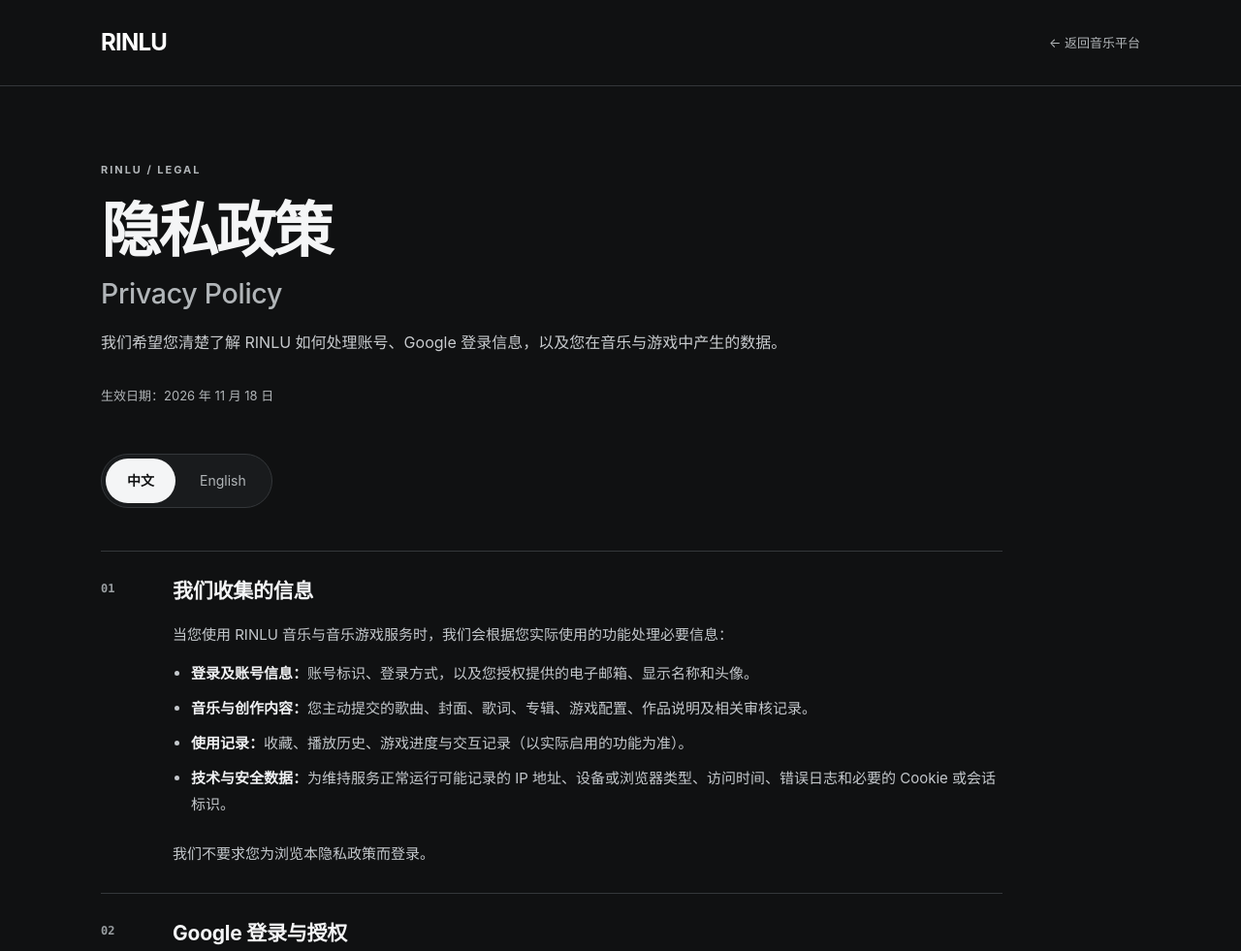
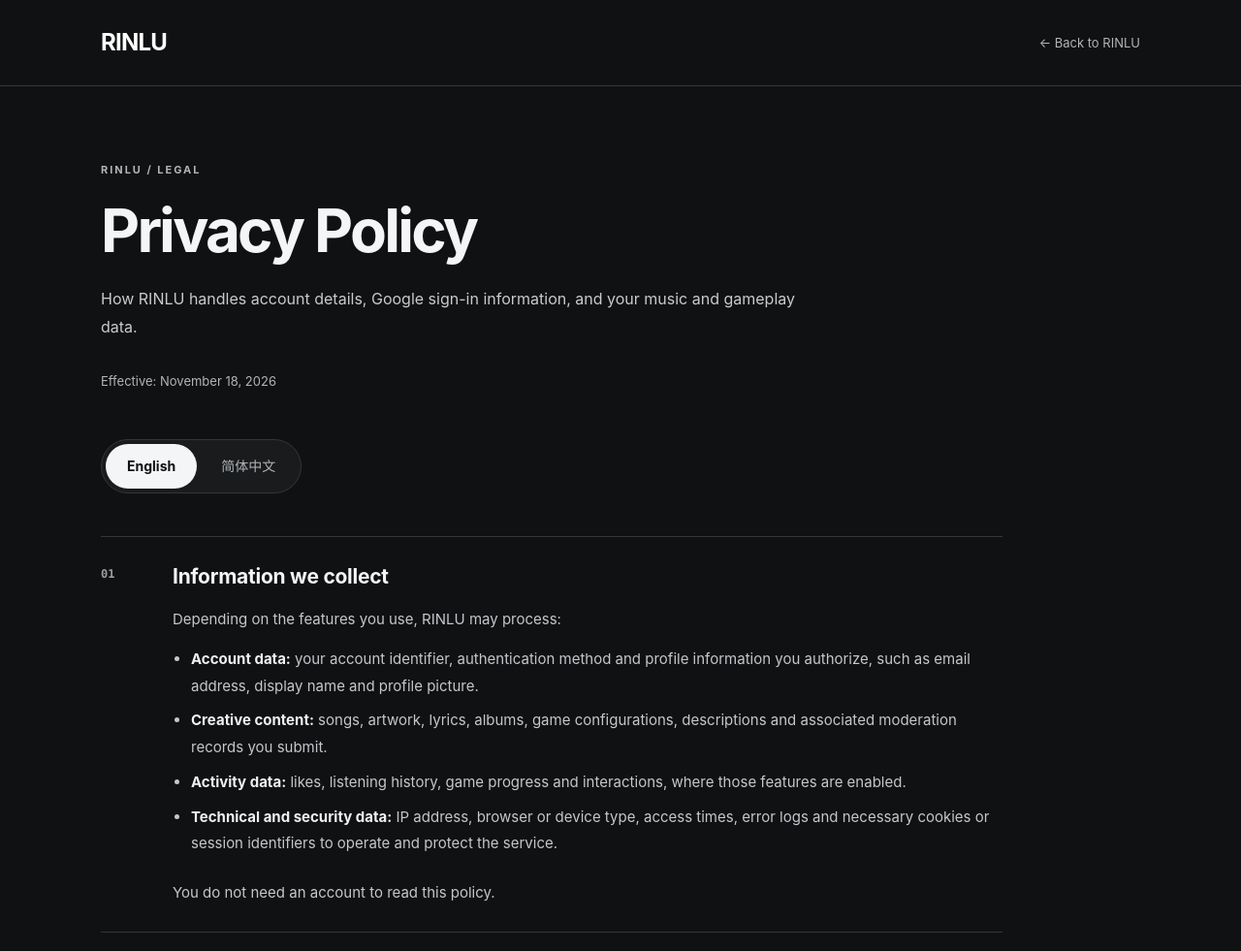
Before and after one commit to urashima/rinlu-web, a plain HTML site: page site/music/privacy/index.html in a window 1280 px wide. Shown: the top 981 px of the page at 97% size. Drawn offline with Linux system fonts and the light colour scheme.

Commit message:
Default the music privacy page to English

```diff
--- a/site/music/privacy/index.html
+++ b/site/music/privacy/index.html
@@ -1,13 +1,13 @@
 <!doctype html>
-<html lang="zh-CN">
+<html lang="en">
 <head>
 <meta charset="utf-8">
 <meta name="viewport" content="width=device-width, initial-scale=1">
 <meta name="theme-color" content="#101112">
-<meta name="description" content="RINLU 音乐与音乐游戏服务隐私政策，包括 Google 登录、数据收集和删除说明。Privacy Policy for the RINLU music and music-game platform.">
+<meta name="description" content="Privacy Policy for the RINLU music and music-game platform.">
 <meta name="robots" content="index,follow">
 <link rel="canonical" href="https://rinlu.com/music/privacy">
-<title>隐私政策 / Privacy Policy — RINLU</title>
+<title>Privacy Policy — RINLU</title>
 <style>
 :root{color-scheme:dark;--bg:#101112;--surface:#191b1d;--line:#34373a;--text:#f4f5f6;--muted:#b1b5b8;--accent:#e6e8eb}
 *{box-sizing:border-box}html{scroll-behavior:smooth}body{margin:0;background:var(--bg);color:var(--text);font:15px/1.85 -apple-system,BlinkMacSystemFont,"Segoe UI","PingFang SC","Hiragino Sans GB","Microsoft YaHei",sans-serif;-webkit-font-smoothing:antialiased}
@@ -19,21 +19,20 @@ main{max-width:1120px;margin:auto;padding:76px 24px 110px}.eyebrow{font-size:11p
 @media(max-width:600px){main{padding:52px 20px 72px}.topbar{padding:16px 20px}.clause{grid-template-columns:32px minmax(0,1fr);gap:12px;padding:23px 0}.clause h2{font-size:19px}.intro{font-size:15px}.meta{margin-bottom:28px}.switch{margin-bottom:30px}.foot{padding:24px 20px}.foot nav{width:100%;justify-content:space-between}}
 @media(prefers-reduced-motion:reduce){html{scroll-behavior:auto}}
 </style>
-<noscript><style>#en[hidden]{display:block!important}#en::before{content:"English version";display:block;margin:30px 0;font-weight:bold;font-size:22px}</style></noscript>
 </head>
 <body>
-<a href="#main" style="position:absolute;left:-9999px" onfocus="this.style.left='12px'" onblur="this.style.left='-9999px'">跳到内容 / Skip to content</a>
-<header><div class="topbar"><a href="/music/" class="wordmark" aria-label="RINLU 首页">RINLU</a><a href="/music/" class="home">← <span id="back">返回音乐平台</span></a></div></header>
+<a href="#main" style="position:absolute;left:-9999px" onfocus="this.style.left='12px'" onblur="this.style.left='-9999px'" id="skip">Skip to content</a>
+<header><div class="topbar"><a href="/music/" class="wordmark" id="wordmark" aria-label="RINLU home">RINLU</a><a href="/music/" class="home">← <span id="back">Back to RINLU</span></a></div></header>
 <main id="main">
 <div class="eyebrow">RINLU / LEGAL</div>
-<h1 id="title">隐私政策<span>Privacy Policy</span></h1>
-<p class="intro" id="intro">我们希望您清楚了解 RINLU 如何处理账号、Google 登录信息，以及您在音乐与游戏中产生的数据。</p>
-<p class="meta" id="date">生效日期：2026 年 11 月 18 日</p>
-<div class="switch" role="group" aria-label="Language / 语言">
-<button id="zh-btn" type="button" data-lang="zh" aria-pressed="true">中文</button>
-<button id="en-btn" type="button" data-lang="en" aria-pressed="false">English</button>
+<h1 id="title">Privacy Policy</h1>
+<p class="intro" id="intro">How RINLU handles account details, Google sign-in information, and your music and gameplay data.</p>
+<p class="meta" id="date">Effective: November 18, 2026</p>
+<div class="switch" role="group" aria-label="Language">
+<button id="en-btn" type="button" data-lang="en" aria-pressed="true">English</button>
+<button id="zh-btn" type="button" data-lang="zh" lang="zh-Hans" aria-pressed="false">简体中文</button>
 </div>
-<article id="zh" class="policy" lang="zh-CN" aria-label="中文版隐私政策"><section class="clause" aria-labelledby="zh-01"><div class="num">01</div><div><h2 id="zh-01">我们收集的信息</h2><p>当您使用 RINLU 音乐与音乐游戏服务时，我们会根据您实际使用的功能处理必要信息：</p><ul><li><strong>登录及账号信息：</strong>账号标识、登录方式，以及您授权提供的电子邮箱、显示名称和头像。</li><li><strong>音乐与创作内容：</strong>您主动提交的歌曲、封面、歌词、专辑、游戏配置、作品说明及相关审核记录。</li><li><strong>使用记录：</strong>收藏、播放历史、游戏进度与交互记录（以实际启用的功能为准）。</li><li><strong>技术与安全数据：</strong>为维持服务正常运行可能记录的 IP 地址、设备或浏览器类型、访问时间、错误日志和必要的 Cookie 或会话标识。</li></ul><p>我们不要求您为浏览本隐私政策而登录。</p></div></section>
+<article id="zh" class="policy" lang="zh-CN" aria-label="中文版隐私政策" hidden><section class="clause" aria-labelledby="zh-01"><div class="num">01</div><div><h2 id="zh-01">我们收集的信息</h2><p>当您使用 RINLU 音乐与音乐游戏服务时，我们会根据您实际使用的功能处理必要信息：</p><ul><li><strong>登录及账号信息：</strong>账号标识、登录方式，以及您授权提供的电子邮箱、显示名称和头像。</li><li><strong>音乐与创作内容：</strong>您主动提交的歌曲、封面、歌词、专辑、游戏配置、作品说明及相关审核记录。</li><li><strong>使用记录：</strong>收藏、播放历史、游戏进度与交互记录（以实际启用的功能为准）。</li><li><strong>技术与安全数据：</strong>为维持服务正常运行可能记录的 IP 地址、设备或浏览器类型、访问时间、错误日志和必要的 Cookie 或会话标识。</li></ul><p>我们不要求您为浏览本隐私政策而登录。</p></div></section>
 <section class="clause" aria-labelledby="zh-02"><div class="num">02</div><div><h2 id="zh-02">Google 登录与授权</h2><p>当您选择使用 Google 登录时，Google 会向您展示所申请的权限。RINLU 仅接收您同意授权并实际返回的身份信息，用于创建或关联账号、验证登录身份及保障账号安全。通常涉及 Google 账号的基本资料，例如姓名、邮箱、头像及账号唯一标识。</p><p>使用 Google 登录不等于授权 RINLU 读取您的 Gmail 邮件或 Google 云端硬盘文件。我们不会索取您的 Google 账号密码。如果未来需要新的 Google 权限，我们会在申请前说明用途并请求您授权。</p><p>您可以在 <a href="https://myaccount.google.com/connections" target="_blank" rel="noopener noreferrer">Google 账号的第三方连接设置</a> 中管理或撤销授权。撤销后，依赖该登录方式的功能可能受到影响，但已存储的数据不会因此自动全部删除。</p></div></section>
 <section class="clause" aria-labelledby="zh-03"><div class="num">03</div><div><h2 id="zh-03">信息的使用目的</h2><p>我们处理上述信息，是为了提供账号注册与登录、音乐播放、收藏与历史、创作者发布、音乐游戏、内容审核与版权管理、客服与安全防护，并改善服务的稳定性和体验。我们不会将通过 Google 登录获得的个人信息用于与上述目的无关的广告定向。</p></div></section>
 <section class="clause" aria-labelledby="zh-04"><div class="num">04</div><div><h2 id="zh-04">Cookie 与本地存储</h2><p>网站可能使用必要的 Cookie、会话令牌或浏览器本地存储，维持登录状态、保存语言和界面偏好、执行安全检查。您可通过浏览器设置管理这些数据；禁用必要存储可能影响登录和部分功能。若未来使用非必要的分析或广告技术，我们会按适用法律提供相应告知或选择。</p></div></section>
@@ -44,7 +43,7 @@ main{max-width:1120px;margin:auto;padding:76px 24px 110px}.eyebrow{font-size:11p
 <section class="clause" aria-labelledby="zh-09"><div class="num">09</div><div><h2 id="zh-09">未成年人</h2><p>如您尚未达到所在地法律规定的独立同意年龄，请在父母或法定监护人的指导下使用服务，并在法律要求时先取得监护人同意。监护人如认为未成年人信息被不当收集，可通过官方联系入口提出查询或删除请求。</p></div></section>
 <section class="clause" aria-labelledby="zh-10"><div class="num">10</div><div><h2 id="zh-10">政策变更</h2><p>我们可能因服务功能、技术或法律要求变化而更新本政策。重大变更将通过网站显著位置或其他适当方式告知。页面顶部展示最新生效日期；您可以随时重新查看。</p></div></section>
 <section class="clause" aria-labelledby="zh-11"><div class="num">11</div><div><h2 id="zh-11">如何联系我们</h2><p>本政策适用于 <strong>RINLU</strong> 提供的音乐及音乐游戏服务。如需咨询隐私或提出个人信息权利请求，请通过 <a href="/music/legal">RINLU「关于与法律」</a> 页面公布的官方联系方式联系平台运营方。</p></div></section></article>
-<article id="en" class="policy" lang="en" aria-label="English Privacy Policy" hidden><section class="clause" aria-labelledby="en-01"><div class="num">01</div><div><h2 id="en-01">Information we collect</h2><p>Depending on the features you use, RINLU may process:</p><ul><li><strong>Account data:</strong> your account identifier, authentication method and profile information you authorize, such as email address, display name and profile picture.</li><li><strong>Creative content:</strong> songs, artwork, lyrics, albums, game configurations, descriptions and associated moderation records you submit.</li><li><strong>Activity data:</strong> likes, listening history, game progress and interactions, where those features are enabled.</li><li><strong>Technical and security data:</strong> IP address, browser or device type, access times, error logs and necessary cookies or session identifiers to operate and protect the service.</li></ul><p>You do not need an account to read this policy.</p></div></section>
+<article id="en" class="policy" lang="en" aria-label="English Privacy Policy"><section class="clause" aria-labelledby="en-01"><div class="num">01</div><div><h2 id="en-01">Information we collect</h2><p>Depending on the features you use, RINLU may process:</p><ul><li><strong>Account data:</strong> your account identifier, authentication method and profile information you authorize, such as email address, display name and profile picture.</li><li><strong>Creative content:</strong> songs, artwork, lyrics, albums, game configurations, descriptions and associated moderation records you submit.</li><li><strong>Activity data:</strong> likes, listening history, game progress and interactions, where those features are enabled.</li><li><strong>Technical and security data:</strong> IP address, browser or device type, access times, error logs and necessary cookies or session identifiers to operate and protect the service.</li></ul><p>You do not need an account to read this policy.</p></div></section>
 <section class="clause" aria-labelledby="en-02"><div class="num">02</div><div><h2 id="en-02">Google sign-in and consent</h2><p>When you choose Google sign-in, Google shows the permissions being requested. RINLU receives only the identity information you authorize and Google actually returns, for creating or linking an account, authenticating you and protecting account security. This commonly includes basic Google account information, such as name, email address, profile picture and a unique account identifier.</p><p>Signing in with Google does not itself grant RINLU access to Gmail messages or Google Drive files. RINLU does not ask for your Google password. If additional Google permissions are needed in the future, we will explain the purpose and seek your authorization first.</p><p>You can review or revoke access in your <a href="https://myaccount.google.com/connections" target="_blank" rel="noopener noreferrer">Google account connections</a>. Revocation may affect sign-in, but it does not automatically delete all data already held by the service.</p></div></section>
 <section class="clause" aria-labelledby="en-03"><div class="num">03</div><div><h2 id="en-03">How we use information</h2><p>We use information to provide account access, music playback, collections and history, creator publishing, music games, content moderation, copyright management, support and security, and to improve reliability and the user experience. We do not use personal information obtained through Google sign-in for unrelated targeted advertising.</p></div></section>
 <section class="clause" aria-labelledby="en-04"><div class="num">04</div><div><h2 id="en-04">Cookies and local storage</h2><p>We may use essential cookies, session tokens and browser storage to maintain sign-in, remember language and interface preferences, and perform security checks. You can manage them in your browser, although disabling essential storage may prevent some features from working. If we introduce non-essential analytics or advertising technologies, we will provide the required notices or choices under applicable law.</p></div></section>
@@ -56,7 +55,7 @@ main{max-width:1120px;margin:auto;padding:76px 24px 110px}.eyebrow{font-size:11p
 <section class="clause" aria-labelledby="en-10"><div class="num">10</div><div><h2 id="en-10">Changes to this policy</h2><p>We may update this policy to reflect changes in our services, technology or law. Material changes will be communicated through a prominent site notice or other appropriate means. The effective date appears at the top of this page.</p></div></section>
 <section class="clause" aria-labelledby="en-11"><div class="num">11</div><div><h2 id="en-11">Contact</h2><p>This policy applies to music and music-game services operated under the <strong>RINLU</strong> name. For privacy inquiries and data-rights requests, use the official contact details published on RINLU's <a href="/music/legal">About &amp; legal</a> page.</p></div></section></article>
 </main>
-<footer><div class="foot"><span>© 2026 RINLU</span><nav aria-label="Legal navigation"><a href="/music/" id="foot-home">发现音乐</a><a href="/music/legal" id="foot-legal">关于与法律</a><a href="/music/copyright" id="foot-copyright">版权</a></nav></div></footer>
+<footer><div class="foot"><span>© 2026 RINLU</span><nav aria-label="Legal navigation"><a href="/music/" id="foot-home">Discover</a><a href="/music/legal" id="foot-legal">About &amp; legal</a><a href="/music/copyright" id="foot-copyright">Copyright</a></nav></div></footer>
 <script>
 (function(){
   var buttons=document.querySelectorAll('[data-lang]');
@@ -66,7 +65,10 @@ main{max-width:1120px;margin:auto;padding:76px 24px 110px}.eyebrow{font-size:11p
     document.getElementById('en').hidden=!english;
     document.documentElement.lang=english?'en':'zh-CN';
     document.getElementById('back').textContent=english?'Back to RINLU':'返回音乐平台';
-    document.getElementById('title').innerHTML=english?'Privacy Policy<span>隐私政策</span>':'隐私政策<span>Privacy Policy</span>';
+    document.title=english?'Privacy Policy — RINLU':'隐私政策 — RINLU';
+    document.getElementById('skip').textContent=english?'Skip to content':'跳到正文';
+    document.getElementById('wordmark').setAttribute('aria-label',english?'RINLU home':'RINLU 首页');
+    document.getElementById('title').textContent=english?'Privacy Policy':'隐私政策';
     document.getElementById('intro').textContent=english?'How RINLU handles account details, Google sign-in information, and your music and gameplay data.':'我们希望您清楚了解 RINLU 如何处理账号、Google 登录信息，以及您在音乐与游戏中产生的数据。';
     document.getElementById('date').textContent=english?'Effective: November 18, 2026':'生效日期：2026 年 11 月 18 日';
     document.getElementById('foot-home').textContent=english?'Discover':'发现音乐';
@@ -74,8 +76,11 @@ main{max-width:1120px;margin:auto;padding:76px 24px 110px}.eyebrow{font-size:11p
     document.getElementById('foot-copyright').textContent=english?'Copyright':'版权';
     buttons.forEach(function(b){b.setAttribute('aria-pressed',String(b.dataset.lang===lang))});
   }
-  buttons.forEach(function(b){b.addEventListener('click',function(){var lang=b.dataset.lang;show(lang);history.replaceState(null,'',location.pathname+(lang==='en'?'?lang=en':''))})});
-  show(new URLSearchParams(location.search).get('lang')==='en'?'en':'zh');
+  buttons.forEach(function(b){b.addEventListener('click',function(){var lang=b.dataset.lang;show(lang);history.replaceState(null,'',location.pathname+'?lang='+lang)})});
+  var requested=new URLSearchParams(location.search).get('lang');
+  var saved='';
+  try{saved=localStorage.getItem('rinlu-ui-language')||''}catch{}
+  show(requested==='zh'||(!requested&&saved==='zh-Hans')?'zh':'en');
 })();
 </script>
 </body>
```
